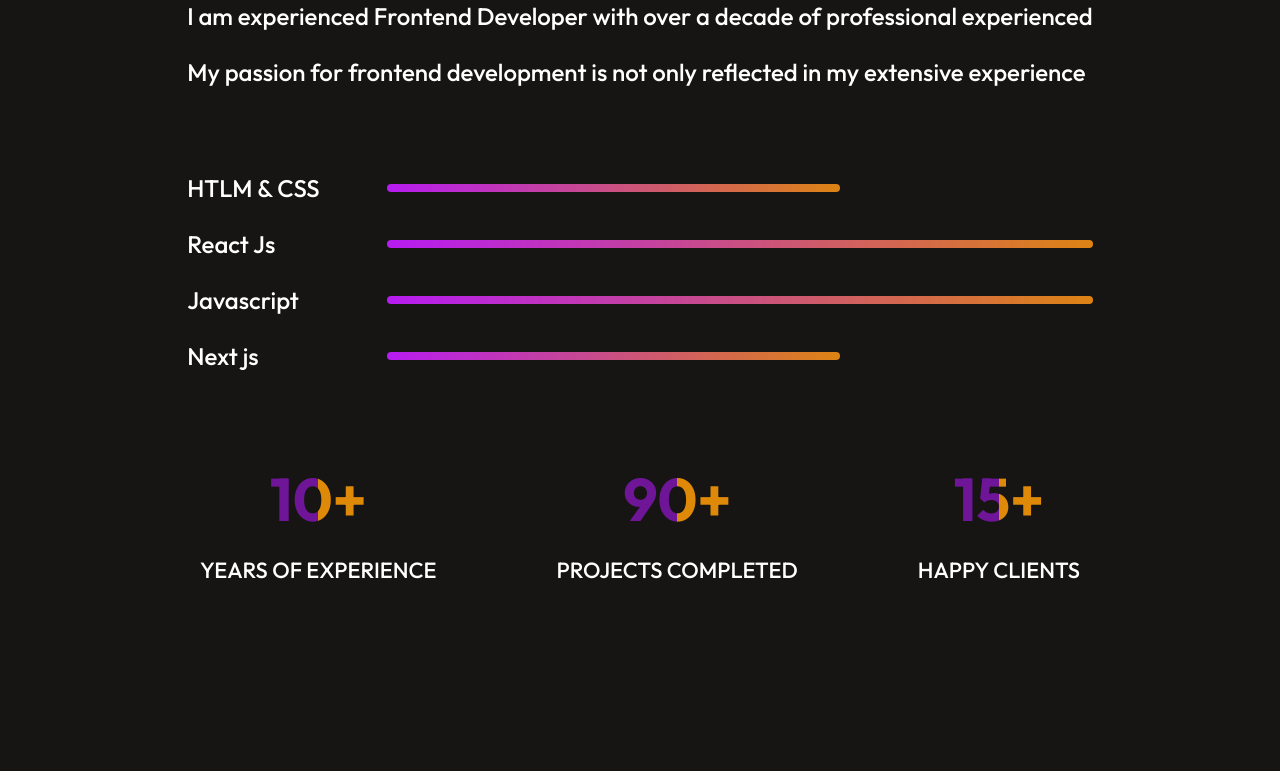
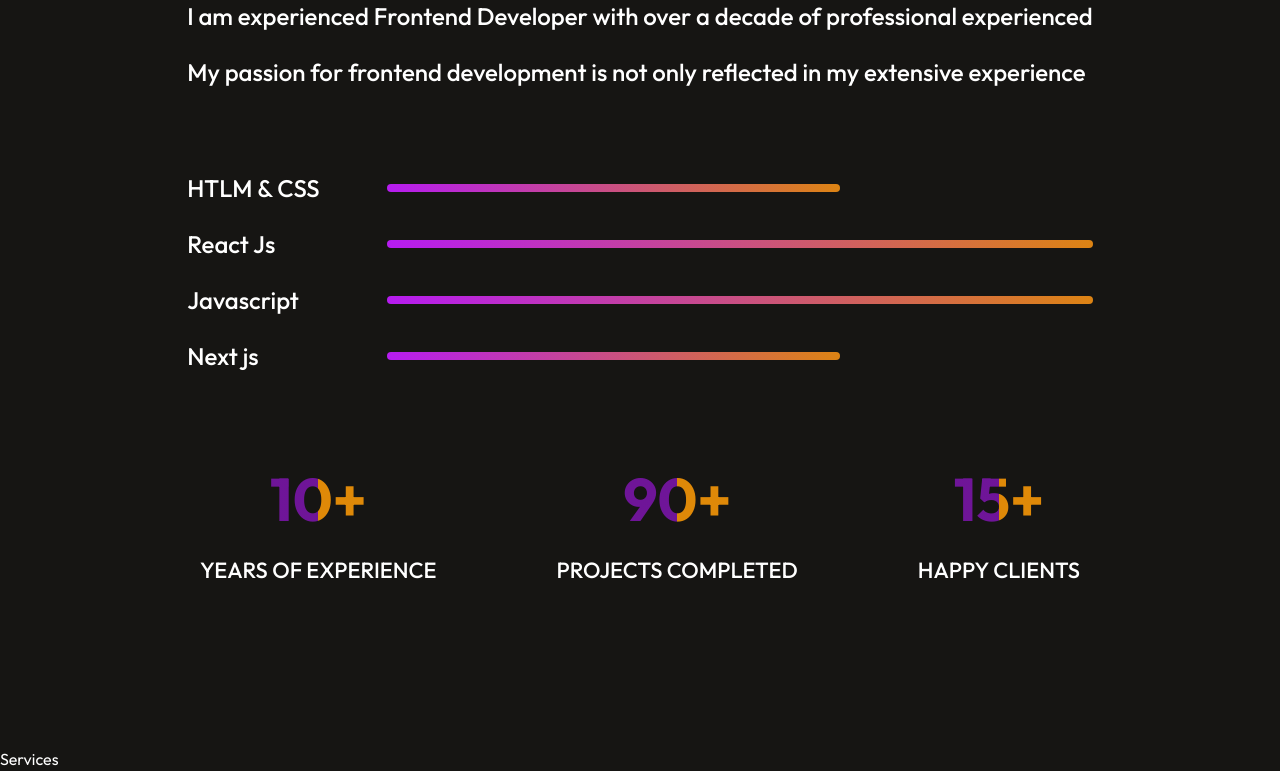
Before and after one commit to Shashika2001/portfolio, a React (Vite) app in the folder portfolio-react/: page / in a window 1280 px wide. Shown: the part 1728-2499 px from the top of the page. Before the commit the page ends 2395 px from the top, so only its background shows below. Built offline with nearby package versions, Linux system fonts and the light colour scheme.

Commit message:
Start to create Services component

```diff
--- a/portfolio-react/src/App.jsx
+++ b/portfolio-react/src/App.jsx
@@ -3,6 +3,7 @@ import Navbar from './components/Navbar/Navbar';
 
 import Hero from './components/Hero/Hero';
 import About from './components/About/About';
+import Services from './components/Services/Services';
 
 export default function App() {
   return (
@@ -10,6 +11,7 @@ export default function App() {
       <Navbar/>
       <Hero/>
       <About/>
+      <Services/>
     </div>
   )
 }
--- /dev/null
+++ b/portfolio-react/src/components/Services/Services.jsx
@@ -0,0 +1,13 @@
+import React from 'react'
+import './Services.css';
+
+export default function Services() {
+  return (
+    <div className='services'>
+        <div className="services-title">
+            <h1>Services</h1>
+        </div>
+
+    </div>
+  )
+}
```
Also changed, not shown: portfolio-react/src/components/Services/Services.css (added).
